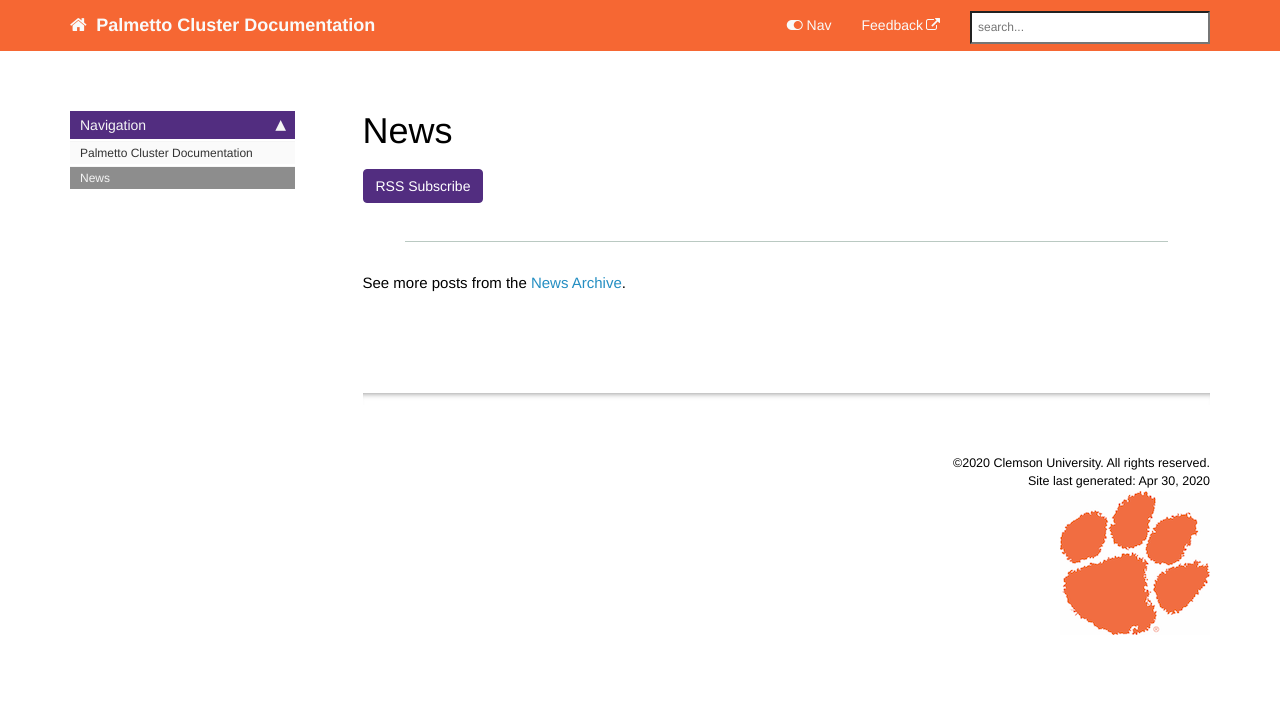
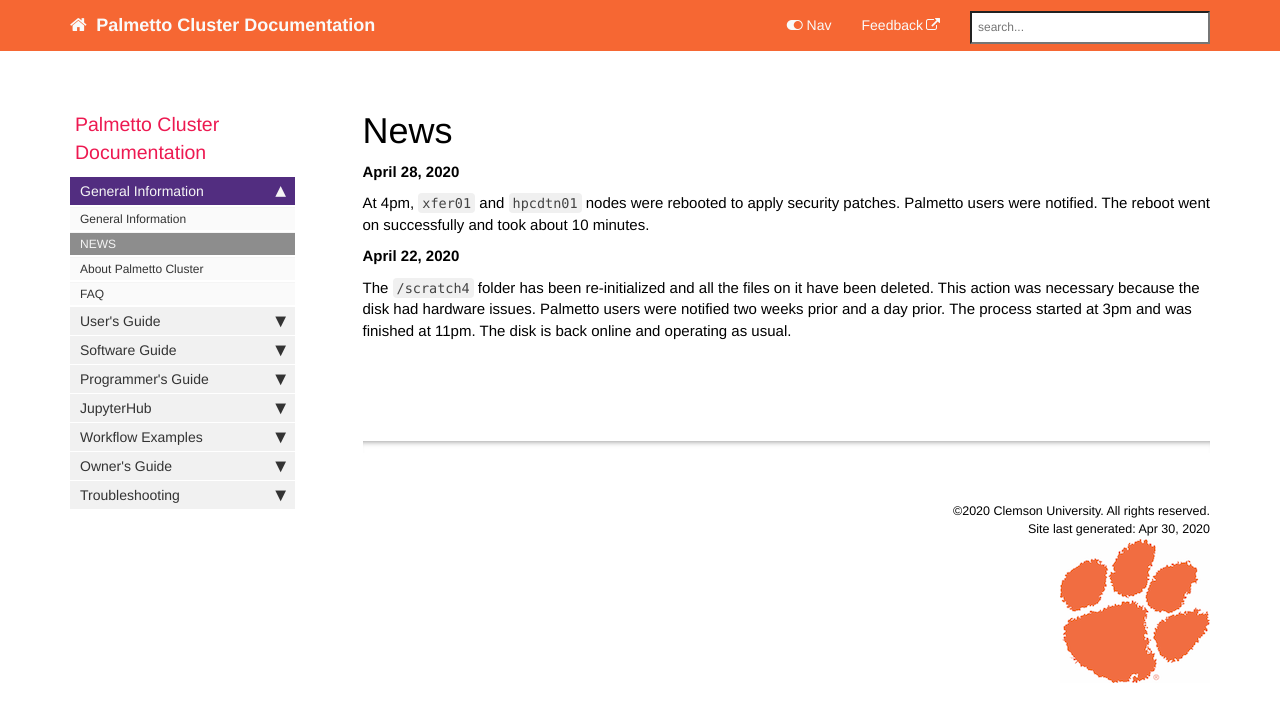
Before and after one commit to clemsonciti/palmetto-documentation, a Jekyll site: the page built from pages/news/news.md, in a window 1280 px wide. Shown: the top 722 px of the page. Built offline with Jekyll 4.4.1, drawn with Linux system fonts in a browser that asks for light colours; nearby versions of some CDN libraries; comment, search, counter and statistics services are not loaded.

Commit message:
News added

```diff
--- a/_data/sidebars/documentation_sidebar.yml
+++ b/_data/sidebars/documentation_sidebar.yml
@@ -24,6 +24,10 @@
 
     - title: General Information
       url: /index.html
+      output: web, pdf
+
+    - title: NEWS
+      url: /news.html
       output: web, pdf
 
     - title: About Palmetto Cluster
--- a/pages/news/news.html
+++ /dev/null
@@ -1,32 +0,0 @@
----
-title: News
-sidebar: home_sidebar
-keywords: news, blog, updates, release notes, announcements
-permalink: news.html
-toc: false
-folder: news
----
-<div class="home">
-
-    <div class="post-list">
-        {% for post in site.posts limit:10 %}
-
-
-    <h2><a class="post-link" href="{{ post.url | remove: "/" }}">{{ post.title }}</a></h2>
-        <span class="post-meta">{{ post.date | date: "%b %-d, %Y" }} /
-            {% for tag in post.tags %}
-
-                <a href="{{ "tag_" | append: tag | append: ".html"}}">{{tag}}</a>{% unless forloop.last %}, {% endunless%}
-
-                {% endfor %}</span>
-        <p>{% if page.summary %} {{ page.summary | strip_html | strip_newlines | truncate: 160 }} {% else %} {{ post.content | truncatewords: 50 | strip_html }} {% endif %}</p>
-
-        {% endfor %}
-
-        <p><a href="feed.xml" class="btn btn-primary navbar-btn cursorNorm" role="button">RSS Subscribe{{tag}}</a></p>
-
-<hr />
-        <p>See more posts from the <a href="news_archive.html">News Archive</a>. </p>
-
-    </div>
-</div>
--- /dev/null
+++ b/pages/news/news.md
@@ -0,0 +1,14 @@
+---
+title: News
+keywords: [News]
+sidebar: documentation_sidebar
+permalink: news.html
+---
+
+**April 28, 2020**
+
+At 4pm, `xfer01` and `hpcdtn01` nodes were rebooted to apply security patches. Palmetto users were notified. The reboot went on successfully and took about 10 minutes.
+
+**April 22, 2020**
+
+The `/scratch4` folder has been re-initialized and all the files on it have been deleted. This action was necessary because the disk had hardware issues. Palmetto users were notified two weeks prior and a day prior. The process started at 3pm and was finished at 11pm. The disk is back online and operating as usual.
```
Also changed, not shown: pages/news/news_archive.html (deleted, +0 -35 lines).
